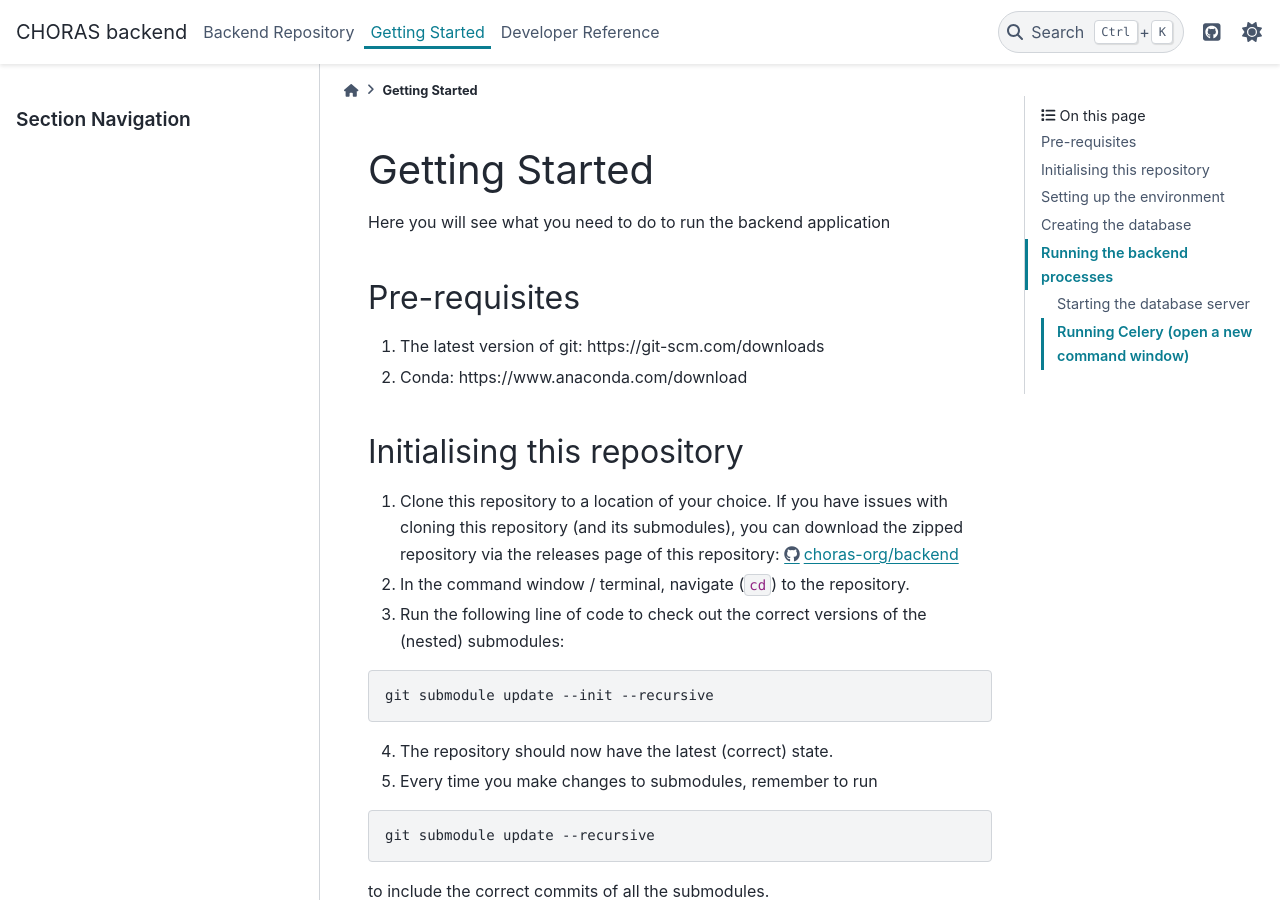
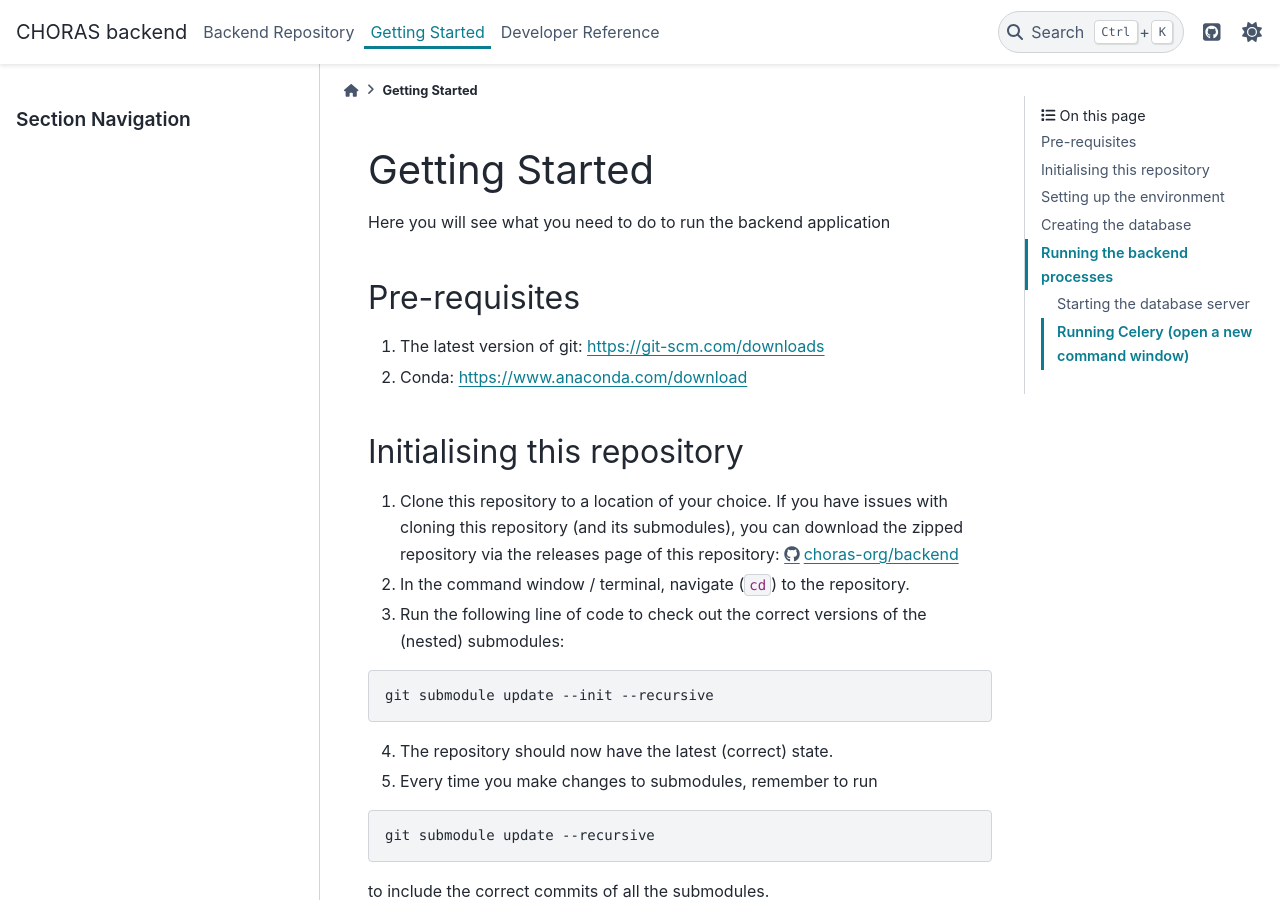
Before and after one commit to nicolas-f/choras_backend, a Sphinx documentation site: the page built from docs/source/includes/getting_started.md, in a window 1280 px wide and 900 px high. Built offline with Sphinx 7.4.7 and the PyData theme 0.15.4, drawn with Linux system fonts in a browser that asks for light colours.

```diff
--- a/docs/source/includes/getting_started.md
+++ b/docs/source/includes/getting_started.md
@@ -4,8 +4,8 @@ Here you will see what you need to do to run the backend application
 
 ## Pre-requisites
 
-1. The latest version of git: https://git-scm.com/downloads
-2. Conda: https://www.anaconda.com/download
+1. The latest version of git: <https://git-scm.com/downloads>
+2. Conda: <https://www.anaconda.com/download>
 
 ## Initialising this repository
 
```
